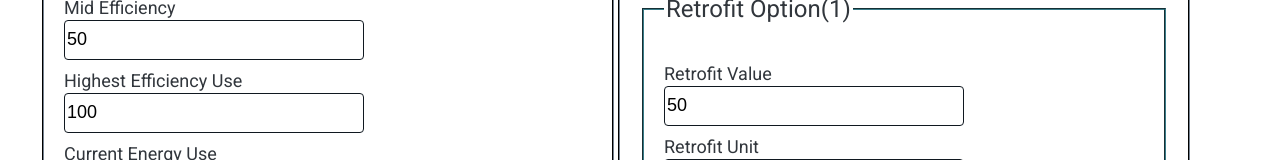
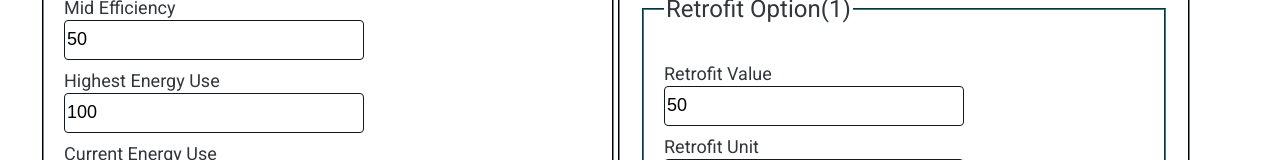
Before and after one commit to danielaQVMuniz/benchmarking, a Next.js app: page / in a window 1280 px wide. Shown: the part 614-774 px from the top of the page. Built offline with nearby package versions, Linux system fonts and the light colour scheme.

Commit message:
fix: typo

```diff
--- a/src/components/form/Form.tsx
+++ b/src/components/form/Form.tsx
@@ -76,7 +76,7 @@ export const Form: FC<FormProps> = ({
 
         <InputField
           id="highest_energy_use"
-          label="Highest Efficiency Use"
+          label="Highest Energy Use"
           onChange={(evt) =>
             handleChange({ evt, fieldName: 'highest_energy_use' })
           }
```
